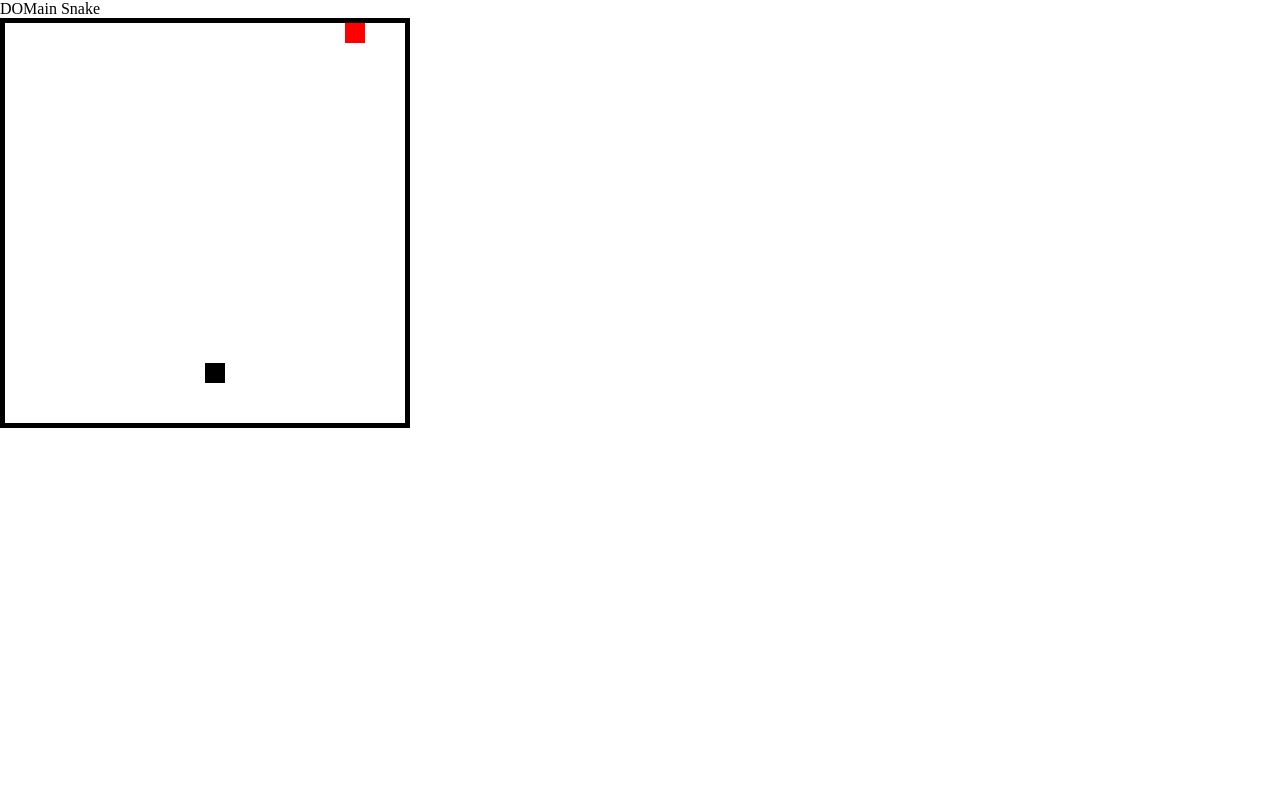
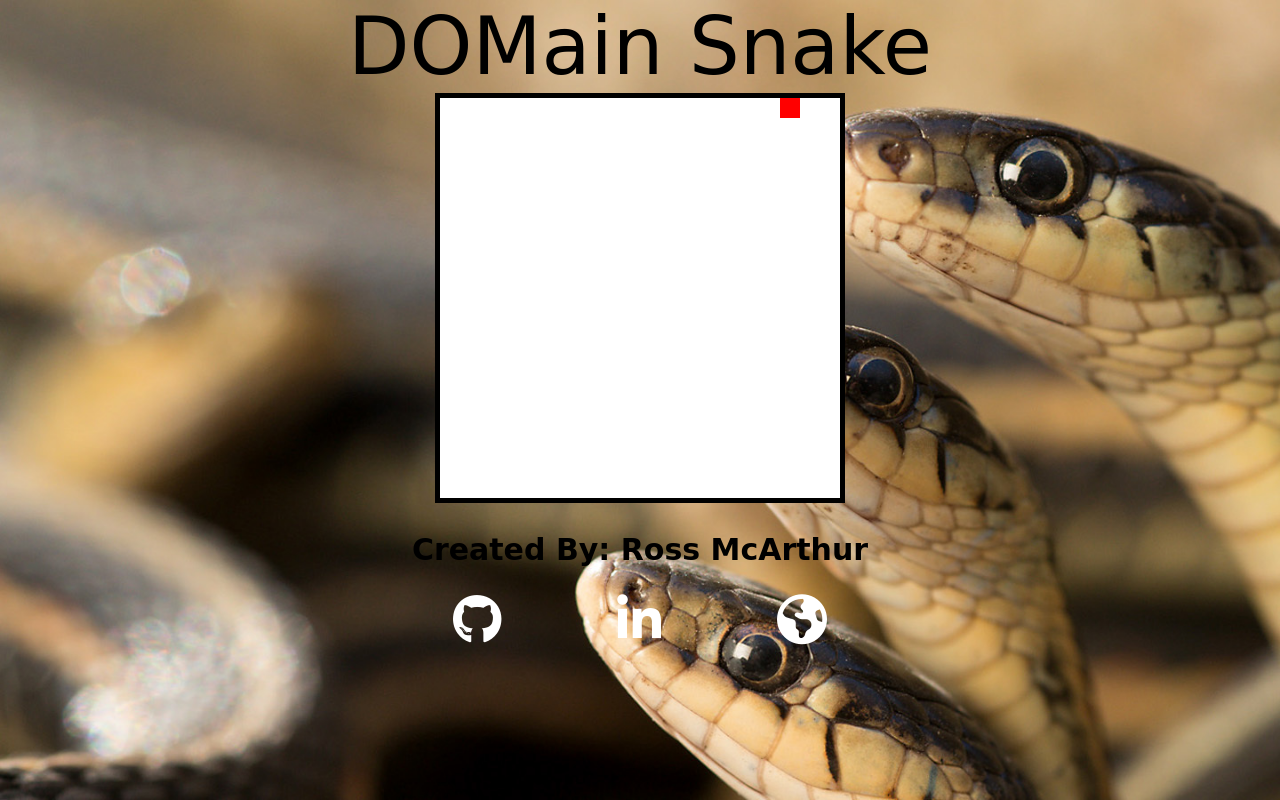
Before and after one commit to rossmcarthur/DOMain, a website built with webpack: page index.html in a window 1280 px wide. Built offline with nearby package versions, Linux system fonts and the light colour scheme; a web font is replaced by a local one.

Commit message:
finish with link

```diff
--- a/css/game.css
+++ b/css/game.css
@@ -6,8 +6,17 @@ html, body, figure, figcaption, ul, li, h1 {
   text-align: inherit;
 }
 
+html {
+  width: 100%;
+  height: 100%;
+  background-image: url("Snake-Pit.jpg");
+  background-repeat: no-repeat;
+  background-size: cover;
+}
+
 ul {
   list-style: none;
+  background: white;
 }
 
 li {
@@ -22,6 +31,11 @@ ul:after {
   display: block;
 }
 
+h1 {
+  font-size: 80px;
+  font-family: 'Monofett', cursive;
+}
+
 .snake {
   background: black;
 }
@@ -30,8 +44,34 @@ ul:after {
   background: red;
 }
 
+body {
+  text-align: center;
+}
+
 figure {
   display: inline-block;
   border: 5px solid black;
   position: relative;
 }
+
+.information {
+  font-size: 20px;
+  font-family: 'Monofett', cursive;
+}
+
+.links {
+  font-size: 50px;
+ }
+
+.github {
+  color: white;
+}
+
+.website {
+  color: white;
+}
+ .linkedin {
+   margin-left: 100px;
+   margin-right: 100px;
+   color: white;
+ }
--- a/index.html
+++ b/index.html
@@ -6,11 +6,20 @@
      <link rel="stylesheet" type="text/css" href="./css/game.css">
     <script src="https://ajax.googleapis.com/ajax/libs/jquery/3.2.1/jquery.min.js"></script>
     <script type="text/javascript" src="./jquery_lite.js"></script>
+    <link href="https://fonts.googleapis.com/css?family=Monofett" rel="stylesheet">
+    <script src="https://use.fontawesome.com/595b8d2415.js"></script>
   </head>
   <body>
     <h1>DOMain Snake</h1>
 
     <figure class="game"></figure>
-
+    <div class="information">
+      <h2 class="created">Created By: Ross McArthur</h2>
+      <div class="links">
+        <a class="github" href="https://github.com/rossmcarthur"><i class="fa fa-github" aria-hidden="true"></i></a>
+        <a class="linkedin" href="https://www.linkedin.com/in/ross-mcarthur-53982ba7/"><i class="fa fa-linkedin" aria-hidden="true"></i></a>
+        <a class="website" href="http://www.rossmcarthur.com"><i class="fa fa-globe" aria-hidden="true"></i></a>
+      </div>
+    </div>
   </body>
 </html>
--- a/jquery_lite.js
+++ b/jquery_lite.js
@@ -60,7 +60,7 @@
 /******/ 	__webpack_require__.p = "";
 /******/
 /******/ 	// Load entry module and return exports
-/******/ 	return __webpack_require__(__webpack_require__.s = 1);
+/******/ 	return __webpack_require__(__webpack_require__.s = 2);
 /******/ })
 /************************************************************************/
 /******/ ([
@@ -68,7 +68,34 @@
 /***/ (function(module, __webpack_exports__, __webpack_require__) {
 
 "use strict";
-/* harmony import */ var __WEBPACK_IMPORTED_MODULE_0__dom_node_collection__ = __webpack_require__(6);
+class Coord {
+  constructor(x, y) {
+      this.x = x;
+      this.y = y;
+  }
+
+  plus(coord2) {
+    return  new Coord(this.x + coord2.x, this.y + coord2.y);
+  }
+
+  equals(coord2) {
+    return (this.x === coord2.x) && (this.y === coord2.y);
+  }
+
+  isOpposite(coord2) {
+    return ((-(this.x) == (coord2.x)) && (-(this.y) == (coord2.y)));
+  }
+}
+
+/* harmony default export */ __webpack_exports__["a"] = (Coord);
+
+
+/***/ }),
+/* 1 */
+/***/ (function(module, __webpack_exports__, __webpack_require__) {
+
+"use strict";
+/* harmony import */ var __WEBPACK_IMPORTED_MODULE_0__dom_node_collection__ = __webpack_require__(7);
 
 
 const fncs = [];
@@ -137,32 +164,32 @@ let stateCheck = setInterval(() => {
 
 
 /***/ }),
-/* 1 */
+/* 2 */
 /***/ (function(module, __webpack_exports__, __webpack_require__) {
 
 "use strict";
 Object.defineProperty(__webpack_exports__, "__esModule", { value: true });
-/* harmony import */ var __WEBPACK_IMPORTED_MODULE_0__view__ = __webpack_require__(2);
-/* harmony import */ var __WEBPACK_IMPORTED_MODULE_1__DOMain_js__ = __webpack_require__(0);
+/* harmony import */ var __WEBPACK_IMPORTED_MODULE_0__view__ = __webpack_require__(3);
+/* harmony import */ var __WEBPACK_IMPORTED_MODULE_1__DOM_DOMain_js__ = __webpack_require__(1);
 
 
 
-Object(__WEBPACK_IMPORTED_MODULE_1__DOMain_js__["a" /* default */])(()=> {
+Object(__WEBPACK_IMPORTED_MODULE_1__DOM_DOMain_js__["a" /* default */])(()=> {
   const rootEl = $('.game');
   const game = new __WEBPACK_IMPORTED_MODULE_0__view__["a" /* default */](rootEl);
   game.setupGrid();
 });
 
-window.$l = __WEBPACK_IMPORTED_MODULE_1__DOMain_js__["a" /* default */];
+window.$l = __WEBPACK_IMPORTED_MODULE_1__DOM_DOMain_js__["a" /* default */];
 
 
 /***/ }),
-/* 2 */
+/* 3 */
 /***/ (function(module, __webpack_exports__, __webpack_require__) {
 
 "use strict";
-/* harmony import */ var __WEBPACK_IMPORTED_MODULE_0__board_js__ = __webpack_require__(3);
-/* harmony import */ var __WEBPACK_IMPORTED_MODULE_1__DOMain_js__ = __webpack_require__(0);
+/* harmony import */ var __WEBPACK_IMPORTED_MODULE_0__board_js__ = __webpack_require__(4);
+/* harmony import */ var __WEBPACK_IMPORTED_MODULE_1__DOM_DOMain_js__ = __webpack_require__(1);
 
 
 
@@ -174,10 +201,10 @@ class View {
 
     this.interval = window.setInterval(
       this.move.bind(this),
-      1000
+      200
     );
 
-    Object(__WEBPACK_IMPORTED_MODULE_1__DOMain_js__["a" /* default */])("body").on("keydown", this.handleKeyEvent.bind(this));
+    Object(__WEBPACK_IMPORTED_MODULE_1__DOM_DOMain_js__["a" /* default */])("body").on("keydown", this.handleKeyEvent.bind(this));
   }
 
   handleKeyEvent(e) {
@@ -221,8 +248,6 @@ class View {
     if (this.board.snake.segments.length > 0) {
       this.board.snake.move();
       this.render();
-    } else {
-      alert("Game Over!");
     }
   }
 }
@@ -238,12 +263,12 @@ View.KEYS = {
 
 
 /***/ }),
-/* 3 */
+/* 4 */
 /***/ (function(module, __webpack_exports__, __webpack_require__) {
 
 "use strict";
-/* harmony import */ var __WEBPACK_IMPORTED_MODULE_0__snake__ = __webpack_require__(4);
-/* harmony import */ var __WEBPACK_IMPORTED_MODULE_1__apple__ = __webpack_require__(7);
+/* harmony import */ var __WEBPACK_IMPORTED_MODULE_0__snake__ = __webpack_require__(5);
+/* harmony import */ var __WEBPACK_IMPORTED_MODULE_1__apple__ = __webpack_require__(6);
 
 
 class Board {
@@ -283,6 +308,13 @@ class Board {
     }).join("\n");
   }
 
+  valid(coords) {
+    if (coords.x < this.size && coords.x >= 0 && coords.y < this.size && coords.y >= 0) {
+      return true;
+    }
+    return false;
+  }
+
 }
 
 Board.EMPTY = ".";
@@ -291,11 +323,11 @@ Board.EMPTY = ".";
 
 
 /***/ }),
-/* 4 */
+/* 5 */
 /***/ (function(module, __webpack_exports__, __webpack_require__) {
 
 "use strict";
-/* harmony import */ var __WEBPACK_IMPORTED_MODULE_0__coord__ = __webpack_require__(5);
+/* harmony import */ var __WEBPACK_IMPORTED_MODULE_0__coord__ = __webpack_require__(0);
 
 
 class Snake {
@@ -304,11 +336,34 @@ class Snake {
     this.board = board;
     const cent = new __WEBPACK_IMPORTED_MODULE_0__coord__["a" /* default */](10, 10);
     this.segments = [cent];
-    this.addLength = false;
+    this.addLength = 0;
+  }
+
+  collides() {
+    if (!this.board.valid(this.head())) {
+      return false;
+    }
+
+  for(let i = 0; i < this.segments.length - 1; i++) {
+    if (this.segments[i].equals(this.head())) {
+      return false;
+    }
+  }
+
+    return true;
   }
 
   head() {
     return this.segments[this.segments.length - 1];
+  }
+
+  eat() {
+    if (this.head().equals(this.board.apple.pos)) {
+      this.addLength = 2;
+      return true;
+    } else {
+      return false;
+    }
   }
 
   occupied(coords) {
@@ -325,8 +380,21 @@ class Snake {
 
   move() {
     this.segments.push(this.head().plus(Snake.MOVEMENTS[this.direction]));
-    if (!this.addLength) {
+
+    if (this.eat()) {
+      this.board.apple.create();
+    }
+
+    if (this.addLength > 0) {
+      this.addLength -= 1;
+    } else {
       this.segments.shift();
+    }
+
+    if (!this.collides()) {
+      this.segments = [];
+      alert("YOU DIED!");
+
     }
 
   }
@@ -352,34 +420,37 @@ Snake.MOVEMENTS = {
 
 
 /***/ }),
-/* 5 */
+/* 6 */
 /***/ (function(module, __webpack_exports__, __webpack_require__) {
 
 "use strict";
-class Coord {
-  constructor(x, y) {
-      this.x = x;
-      this.y = y;
+/* harmony import */ var __WEBPACK_IMPORTED_MODULE_0__coord__ = __webpack_require__(0);
+
+
+class Apple {
+  constructor(board) {
+    this.board = board;
+    this.create();
   }
 
-  plus(coord2) {
-    return  new Coord(this.x + coord2.x, this.y + coord2.y);
+  create() {
+    let x = Math.floor(Math.random() * this.board.size);
+    let y = Math.floor(Math.random() * this.board.size);
+
+    while (this.board.snake.occupied([x, y])) {
+      x = Math.floor(Math.random() * this.board.size);
+      y = Math.floor(Math.random() * this.board.size);
+    }
+    this.pos = new __WEBPACK_IMPORTED_MODULE_0__coord__["a" /* default */](x, y);
   }
 
-  equals(coord2) {
-    return (this.x === coord2.x) && (this.y === coord2.y);
-  }
-
-  isOpposite(coord2) {
-    return ((-(this.x) == (coord2.x)) && (-(this.y) == (coord2.y)));
-  }
 }
 
-/* harmony default export */ __webpack_exports__["a"] = (Coord);
+/* harmony default export */ __webpack_exports__["a"] = (Apple);
 
 
 /***/ }),
-/* 6 */
+/* 7 */
 /***/ (function(module, __webpack_exports__, __webpack_require__) {
 
 "use strict";
@@ -503,37 +574,6 @@ class DOM_Node_Collection {
 /* harmony default export */ __webpack_exports__["a"] = (DOM_Node_Collection);
 
 
-/***/ }),
-/* 7 */
-/***/ (function(module, __webpack_exports__, __webpack_require__) {
-
-"use strict";
-/* harmony import */ var __WEBPACK_IMPORTED_MODULE_0__coord__ = __webpack_require__(5);
-
-
-class Apple {
-  constructor(board) {
-    this.board = board;
-    this.create();
-  }
-
-  create() {
-    let x = Math.floor(Math.random() * this.board.size);
-    let y = Math.floor(Math.random() * this.board.size);
-
-    while (this.board.snake.occupied([x, y])) {
-      x = Math.floor(Math.random() * this.board.size);
-      y = Math.floor(Math.random() * this.board.size);
-    }
-    debugger
-    this.pos = new __WEBPACK_IMPORTED_MODULE_0__coord__["a" /* default */](x, y);
-  }
-
-}
-
-/* harmony default export */ __webpack_exports__["a"] = (Apple);
-
-
 /***/ })
 /******/ ]);
 //# sourceMappingURL=jquery_lite.js.map
--- a/apple.js
+++ b/lib/apple.js
@@ -14,7 +14,6 @@ class Apple {
       x = Math.floor(Math.random() * this.board.size);
       y = Math.floor(Math.random() * this.board.size);
     }
-    debugger
     this.pos = new Coord(x, y);
   }
 
--- a/board.js
+++ b/lib/board.js
@@ -37,6 +37,13 @@ class Board {
     }).join("\n");
   }
 
+  valid(coords) {
+    if (coords.x < this.size && coords.x >= 0 && coords.y < this.size && coords.y >= 0) {
+      return true;
+    }
+    return false;
+  }
+
 }
 
 Board.EMPTY = ".";
--- a/main.js
+++ b/lib/main.js
@@ -1,5 +1,5 @@
 import View from "./view";
-import $l from './DOMain.js';
+import $l from '../DOM/DOMain.js';
 
 $l(()=> {
   const rootEl = $('.game');
--- a/snake.js
+++ b/lib/snake.js
@@ -6,11 +6,34 @@ class Snake {
     this.board = board;
     const cent = new Coord(10, 10);
     this.segments = [cent];
-    this.addLength = false;
+    this.addLength = 0;
+  }
+
+  collides() {
+    if (!this.board.valid(this.head())) {
+      return false;
+    }
+
+  for(let i = 0; i < this.segments.length - 1; i++) {
+    if (this.segments[i].equals(this.head())) {
+      return false;
+    }
+  }
+
+    return true;
   }
 
   head() {
     return this.segments[this.segments.length - 1];
+  }
+
+  eat() {
+    if (this.head().equals(this.board.apple.pos)) {
+      this.addLength = 2;
+      return true;
+    } else {
+      return false;
+    }
   }
 
   occupied(coords) {
@@ -27,8 +50,21 @@ class Snake {
 
   move() {
     this.segments.push(this.head().plus(Snake.MOVEMENTS[this.direction]));
-    if (!this.addLength) {
+
+    if (this.eat()) {
+      this.board.apple.create();
+    }
+
+    if (this.addLength > 0) {
+      this.addLength -= 1;
+    } else {
       this.segments.shift();
+    }
+
+    if (!this.collides()) {
+      this.segments = [];
+      alert("YOU DIED!");
+
     }
 
   }
--- a/view.js
+++ b/lib/view.js
@@ -1,5 +1,5 @@
 import Board from "./board.js";
-import $l from './DOMain.js';
+import $l from '../DOM/DOMain.js';
 
 class View {
   constructor($root) {
@@ -9,7 +9,7 @@ class View {
 
     this.interval = window.setInterval(
       this.move.bind(this),
-      1000
+      200
     );
 
     $l("body").on("keydown", this.handleKeyEvent.bind(this));
@@ -56,8 +56,6 @@ class View {
     if (this.board.snake.segments.length > 0) {
       this.board.snake.move();
       this.render();
-    } else {
-      alert("Game Over!");
     }
   }
 }
--- a/webpack.config.js
+++ b/webpack.config.js
@@ -1,5 +1,5 @@
 module.exports = {
-  entry: "./main.js",
+  entry: "./lib/main.js",
   output: {
     path: __dirname,
     filename: "./jquery_lite.js"
```
Also changed, not shown: DOM/DOMain.js (renamed from DOMain.js), DOM/dom_node_collection.js (renamed from dom_node_collection.js), css/Snake-Pit.jpg (added), lib/coord.js (renamed from coord.js), 1 other file.
